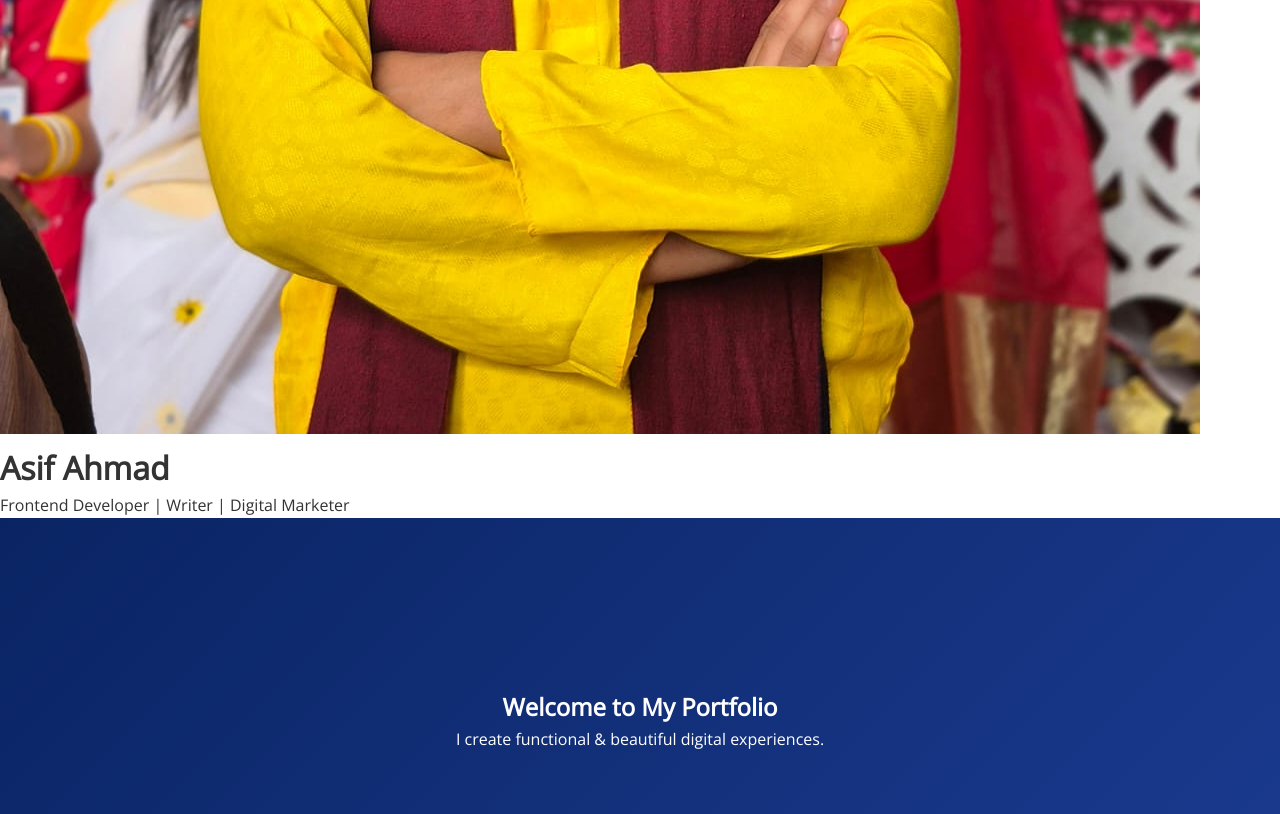
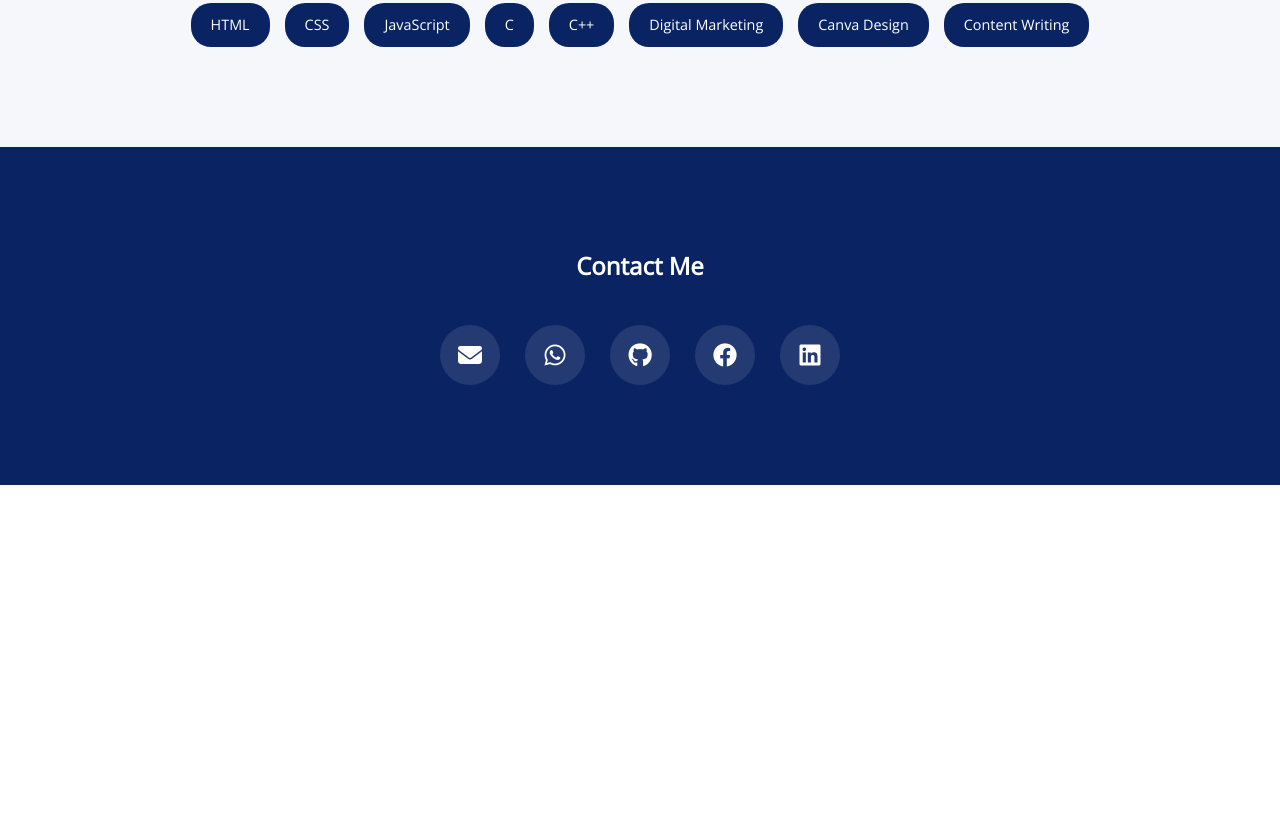
Before and after one commit to asifahmad28/asif-ahmad-portfolio, a plain HTML site: page index.html in a window 1280 px wide. Shown: the part 1166-1980 px from the top of the page. After the commit the page ends 1651 px from the top, so only its background shows below. Drawn offline with nearby package versions, Linux system fonts and the light colour scheme.

Commit message:
Update style.css
Signed-off-by: Asif Ahmad <asifahmad280820ttp@gmail.com>

```diff
--- a/style.css
+++ b/style.css
@@ -1,4 +1,3 @@
-/* Global Styles */
 :root {
     --primary: #0A2463;
     --secondary: #FFFFFF;
@@ -17,6 +16,7 @@ body {
     line-height: 1.6;
     color: var(--text);
     background-color: var(--secondary);
+    padding-top: 100px;
 }
 
 .container {
@@ -26,94 +26,102 @@ body {
     padding: 20px;
 }
 
-/* Navigation */
-nav {
-    background-color: var(--primary);
-    color: var(--secondary);
+/* Header Styles */
+header {
+    background: linear-gradient(135deg, var(--primary), #3A7BD5);
+    color: white;
     padding: 15px 0;
     position: fixed;
     width: 100%;
     top: 0;
     z-index: 1000;
+    box-shadow: 0 4px 12px rgba(0, 0, 0, 0.1);
 }
 
-.logo {
-    font-weight: 600;
-    font-size: 1.5rem;
-    color: var(--secondary);
-    text-decoration: none;
+.header-content {
+    display: flex;
+    align-items: center;
+    max-width: 1200px;
+    margin: 0 auto;
+    padding: 0 20px;
 }
 
-.nav-links a {
-    color: var(--secondary);
-    text-decoration: none;
-    margin-left: 20px;
-    transition: color 0.3s;
+.profile-pic {
+    width: 60px;
+    height: 60px;
+    border-radius: 50%;
+    object-fit: cover;
+    border: 3px solid var(--accent);
+    margin-right: 15px;
+    transition: transform 0.3s, box-shadow 0.3s;
 }
 
-.nav-links a:hover {
-    color: var(--accent);
+.profile-pic:hover {
+    transform: scale(1.1);
+    box-shadow: 0 0 15px var(--accent);
+}
+
+.name-title h1 {
+    font-size: 1.8rem;
+    margin: 0;
+    font-weight: 700;
+    color: white;
+}
+
+.name-title p {
+    margin: 5px 0 0;
+    font-size: 1rem;
+    opacity: 0.9;
+    color: white;
+    position: relative;
+    display: inline-block;
+}
+
+.name-title p::after {
+    content: "";
+    position: absolute;
+    width: 100%;
+    height: 3px;
+    background: var(--accent);
+    bottom: -5px;
+    left: 0;
+    transform: scaleX(0);
+    transition: transform 0.3s;
+}
+
+.name-title:hover p::after {
+    transform: scaleX(1);
 }
 
 /* Hero Section */
 .hero {
     text-align: center;
-    padding: 150px 0 100px;
+    padding: 80px 0;
     background: linear-gradient(135deg, var(--primary), #1a3a8f);
     color: var(--secondary);
 }
 
-.profile-img {
-    width: 150px;
-    height: 150px;
-    border-radius: 50%;
-    object-fit: cover;
-    border: 5px solid var(--accent);
-    margin-bottom: 20px;
+.highlight {
+    color: var(--accent);
+    animation: pulse 2s infinite;
 }
 
-.hero h1 {
-    font-size: 2.5rem;
-    margin-bottom: 10px;
-}
-
-.profession {
-    font-size: 1.2rem;
-    margin-bottom: 20px;
-    color: var(--accent);
-}
-
-.bio {
-    max-width: 600px;
-    margin: 0 auto 30px;
-}
-
-.cta-button {
-    display: inline-block;
-    background-color: var(--accent);
-    color: var(--primary);
-    padding: 12px 30px;
-    border-radius: 30px;
-    text-decoration: none;
-    font-weight: 600;
-    transition: all 0.3s;
-}
-
-.cta-button:hover {
-    transform: translateY(-3px);
-    box-shadow: 0 10px 20px rgba(0,0,0,0.1);
+@keyframes pulse {
+    0% { opacity: 1; }
+    50% { opacity: 0.7; }
+    100% { opacity: 1; }
 }
 
 /* Projects Section */
 .projects {
-    padding: 100px 0;
+    padding: 80px 0;
 }
 
 .project-grid {
     display: grid;
     grid-template-columns: repeat(auto-fit, minmax(300px, 1fr));
     gap: 30px;
-    margin-top: 50px;
+    margin-top: 40px;
 }
 
 .project-card {
@@ -160,7 +168,7 @@ nav {
 
 /* Skills Section */
 .skills {
-    padding: 100px 0;
+    padding: 80px 0;
     background-color: #f5f7fa;
 }
 
@@ -169,6 +177,7 @@ nav {
     flex-wrap: wrap;
     gap: 15px;
     margin-top: 30px;
+    justify-content: center;
 }
 
 .skill {
@@ -176,76 +185,68 @@ nav {
     color: white;
     padding: 10px 20px;
     border-radius: 20px;
-}
-
-/* About Section */
-.about {
-    padding: 100px 0;
-}
-
-.about p {
-    margin-bottom: 20px;
-    max-width: 800px;
+    font-size: 0.9rem;
 }
 
 /* Contact Section */
 .contact {
-    padding: 100px 0;
-    background-color: var(--primary);
+    background: var(--primary);
     color: white;
+    padding: 80px 0;
     text-align: center;
 }
 
-.contact-methods {
+.social-links {
     display: flex;
     justify-content: center;
-    gap: 20px;
-    margin: 30px 0;
+    gap: 25px;
+    margin-top: 40px;
+    flex-wrap: wrap;
 }
 
-.contact-link {
-    display: inline-block;
-    padding: 12px 30px;
-    background-color: var(--accent);
-    color: var(--primary);
+.social-icon {
+    color: white;
+    font-size: 24px;
+    width: 60px;
+    height: 60px;
+    border-radius: 50%;
+    background: rgba(255, 255, 255, 0.1);
+    display: flex;
+    align-items: center;
+    justify-content: center;
+    transition: all 0.3s;
     text-decoration: none;
-    border-radius: 30px;
-    font-weight: 600;
-    transition: all 0.3s;
 }
 
-.contact-link:hover {
-    transform: translateY(-3px);
-    box-shadow: 0 10px 20px rgba(0,0,0,0.1);
-}
-
-.social-links {
-    margin-top: 30px;
-}
-
-.social-links a {
-    color: white;
-    margin: 0 15px;
-    text-decoration: none;
-    transition: color 0.3s;
-}
-
-.social-links a:hover {
-    color: var(--accent);
+.social-icon:hover {
+    background: var(--accent);
+    color: var(--primary);
+    transform: translateY(-5px) scale(1.1);
 }
 
 /* Responsive Design */
 @media (max-width: 768px) {
-    .hero {
-        padding: 120px 0 80px;
+    body {
+        padding-top: 140px;
     }
 
-    .nav-links {
-        display: none;
+    .header-content {
+        flex-direction: column;
+        text-align: center;
     }
 
-    .contact-methods {
-        flex-direction: column;
-        align-items: center;
+    .profile-pic {
+        margin-right: 0;
+        margin-bottom: 15px;
+    }
+
+    .social-links {
+        gap: 15px;
+    }
+
+    .social-icon {
+        width: 50px;
+        height: 50px;
+        font-size: 20px;
     }
 }
```
